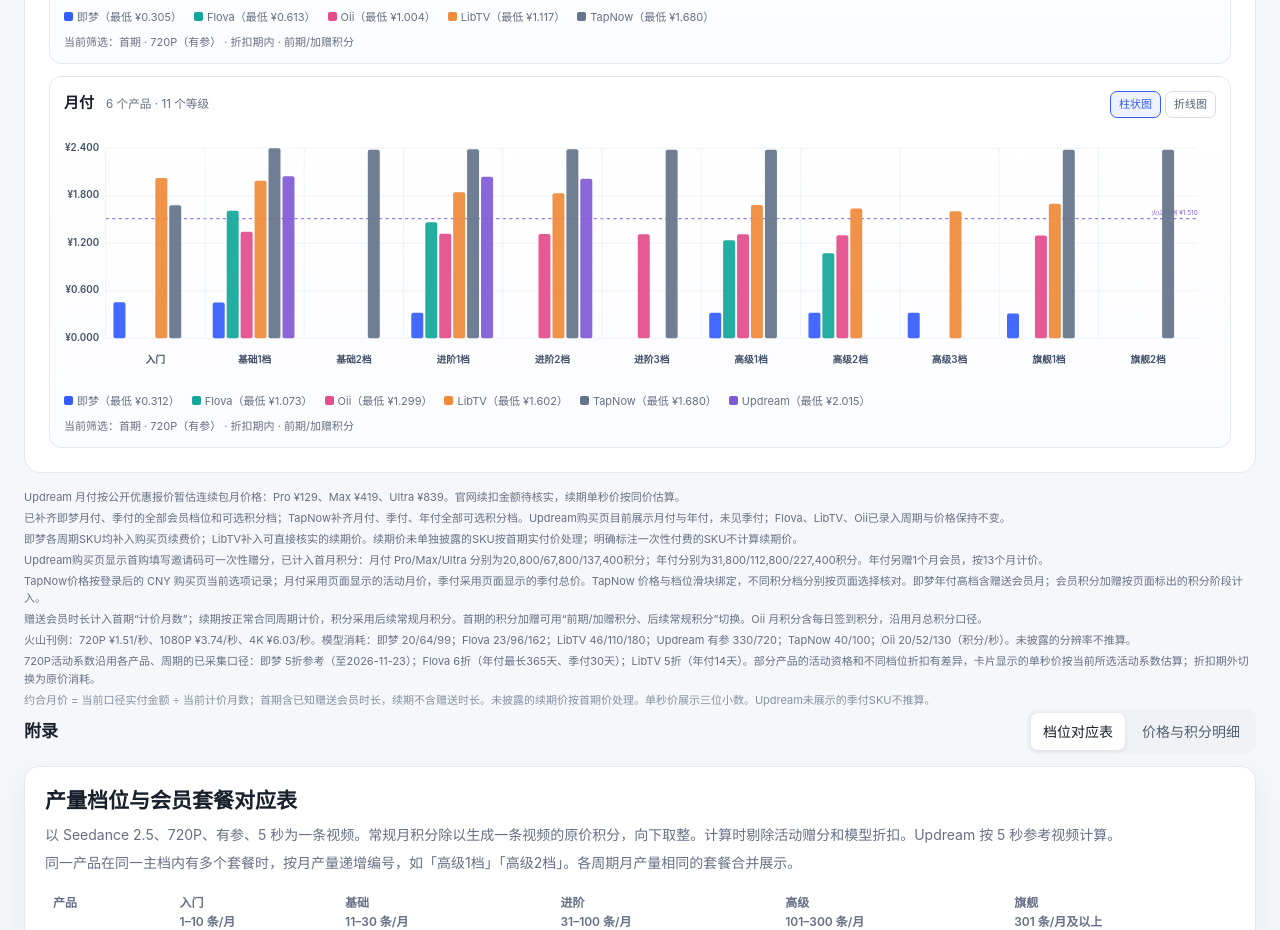
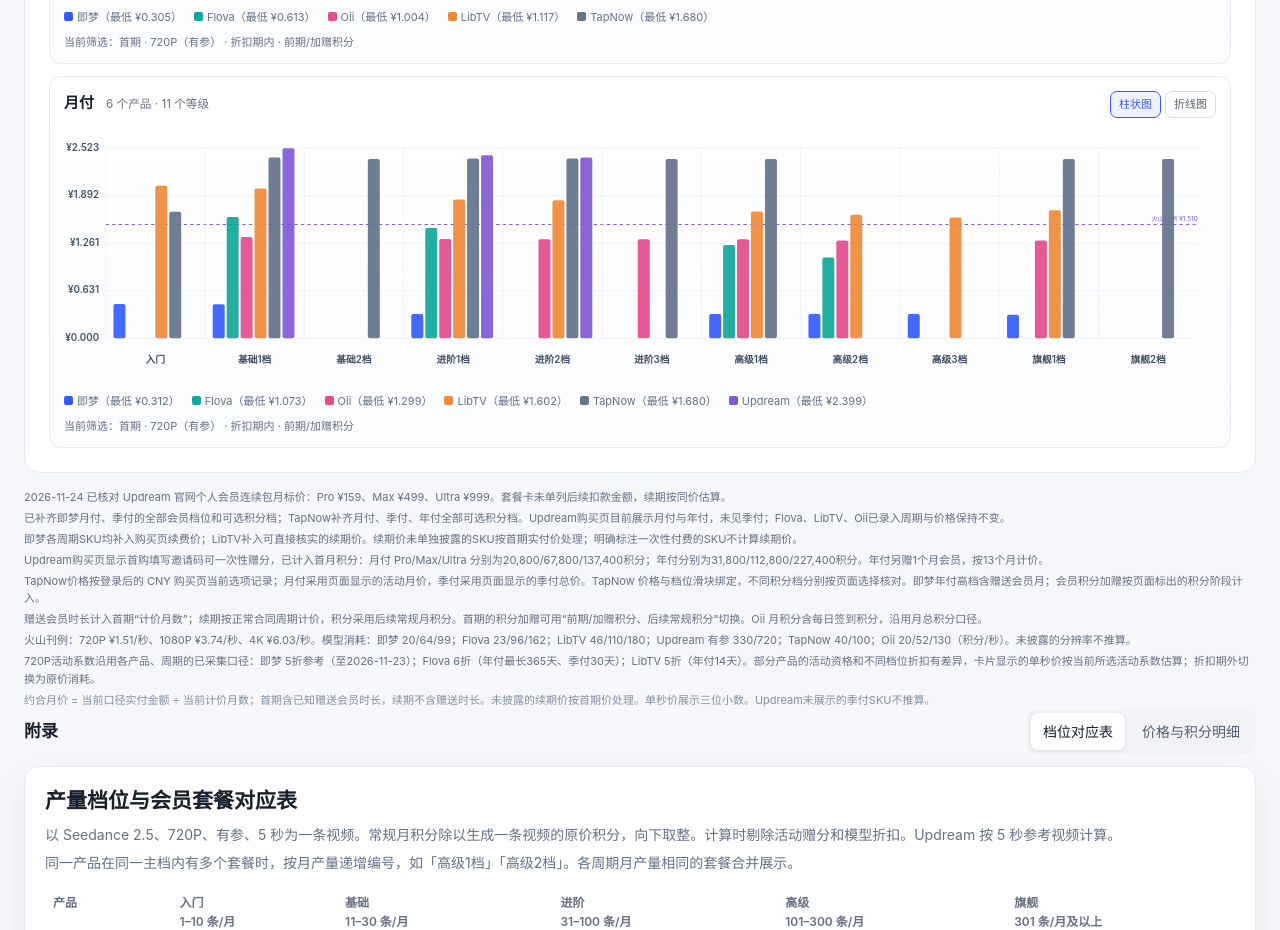
Before and after one commit to shiny-de/sd25-price-compare-site, a plain HTML site: page index.html in a window 1280 px wide. Shown: the part 1640-2570 px from the top of the page. Drawn offline with Linux system fonts and the light colour scheme.

Commit message:
Refresh verified Updream subscription prices

```diff
--- a/index.html
+++ b/index.html
@@ -58,7 +58,7 @@
 <section class="panel" aria-label="各会员SKU单秒价格图表"><div class="panelhead"><div class="legend"><span><i class="dot bar"></i>单秒价</span><span><i class="dot ref"></i>火山刊例</span></div></div><p id="discountNote" class="callout"></p><div class="chart-head"><span>产品 / SKU档位</span><span>单秒价 · 刻度条</span><span style="text-align:right">单秒价</span><span style="text-align:right">相对刊例</span></div><div id="chart"></div></section>
 </div>
 <div id="chart-tip" role="tooltip" hidden></div>
-<footer class="notes"><div>Updream 月付按公开优惠报价暂估连续包月价格：Pro ¥129、Max ¥419、Ultra ¥839。官网续扣金额待核实，续期单秒价按同价估算。</div><div>已补齐即梦月付、季付的全部会员档位和可选积分档；TapNow补齐月付、季付、年付全部可选积分档。Updream购买页目前展示月付与年付，未见季付；Flova、LibTV、Oii已录入周期与价格保持不变。</div><div>即梦各周期SKU均补入购买页续费价；LibTV补入可直接核实的续期价。续期价未单独披露的SKU按首期实付价处理；明确标注一次性付费的SKU不计算续期价。</div><div>Updream购买页显示首购填写邀请码可一次性赠分，已计入首月积分：月付 Pro/Max/Ultra 分别为20,800/67,800/137,400积分；年付分别为31,800/112,800/227,400积分。年付另赠1个月会员，按13个月计价。</div><div>TapNow价格按登录后的 CNY 购买页当前选项记录；月付采用页面显示的活动月价，季付采用页面显示的季付总价。TapNow 价格与档位滑块绑定，不同积分档分别按页面选择核对。即梦年付高档含赠送会员月；会员积分加赠按页面标出的积分阶段计入。</div><div>赠送会员时长计入首期“计价月数”；续期按正常合同周期计价，积分采用后续常规月积分。首期的积分加赠可用“前期/加赠积分、后续常规积分”切换。Oii 月积分含每日签到积分，沿用月总积分口径。</div><div>火山刊例：720P ¥1.51/秒、1080P ¥3.74/秒、4K ¥6.03/秒。模型消耗：即梦 20/64/99；Flova 23/96/162；LibTV 46/110/180；Updream 有参 330/720；TapNow 40/100；Oii 20/52/130（积分/秒）。未披露的分辨率不推算。</div><div>720P活动系数沿用各产品、周期的已采集口径：即梦 5折参考（至2026-11-23）；Flova 6折（年付最长365天、季付30天）；LibTV 5折（年付14天）。部分产品的活动资格和不同档位折扣有差异，卡片显示的单秒价按当前所选活动系数估算；折扣期外切换为原价消耗。</div><div class="source">约合月价 = 当前口径实付金额 ÷ 当前计价月数；首期含已知赠送会员时长，续期不含赠送时长。未披露的续期价按首期价处理。单秒价展示三位小数。Updream未展示的季付SKU不推算。</div></footer>
+<footer class="notes"><div>2026-11-24 已核对 Updream 官网个人会员连续包月标价：Pro ¥159、Max ¥499、Ultra ¥999。套餐卡未单列后续扣款金额，续期按同价估算。</div><div>已补齐即梦月付、季付的全部会员档位和可选积分档；TapNow补齐月付、季付、年付全部可选积分档。Updream购买页目前展示月付与年付，未见季付；Flova、LibTV、Oii已录入周期与价格保持不变。</div><div>即梦各周期SKU均补入购买页续费价；LibTV补入可直接核实的续期价。续期价未单独披露的SKU按首期实付价处理；明确标注一次性付费的SKU不计算续期价。</div><div>Updream购买页显示首购填写邀请码可一次性赠分，已计入首月积分：月付 Pro/Max/Ultra 分别为20,800/67,800/137,400积分；年付分别为31,800/112,800/227,400积分。年付另赠1个月会员，按13个月计价。</div><div>TapNow价格按登录后的 CNY 购买页当前选项记录；月付采用页面显示的活动月价，季付采用页面显示的季付总价。TapNow 价格与档位滑块绑定，不同积分档分别按页面选择核对。即梦年付高档含赠送会员月；会员积分加赠按页面标出的积分阶段计入。</div><div>赠送会员时长计入首期“计价月数”；续期按正常合同周期计价，积分采用后续常规月积分。首期的积分加赠可用“前期/加赠积分、后续常规积分”切换。Oii 月积分含每日签到积分，沿用月总积分口径。</div><div>火山刊例：720P ¥1.51/秒、1080P ¥3.74/秒、4K ¥6.03/秒。模型消耗：即梦 20/64/99；Flova 23/96/162；LibTV 46/110/180；Updream 有参 330/720；TapNow 40/100；Oii 20/52/130（积分/秒）。未披露的分辨率不推算。</div><div>720P活动系数沿用各产品、周期的已采集口径：即梦 5折参考（至2026-11-23）；Flova 6折（年付最长365天、季付30天）；LibTV 5折（年付14天）。部分产品的活动资格和不同档位折扣有差异，卡片显示的单秒价按当前所选活动系数估算；折扣期外切换为原价消耗。</div><div class="source">约合月价 = 当前口径实付金额 ÷ 当前计价月数；首期含已知赠送会员时长，续期不含赠送时长。未披露的续期价按首期价处理。单秒价展示三位小数。Updream未展示的季付SKU不推算。</div></footer>
 <section id="appendix" tabindex="-1" aria-label="附录" style="scroll-margin-top:16px">
 <div class="panelhead"><h2>附录</h2><div class="switch" role="group" aria-label="附录视图"><button type="button" class="active" aria-pressed="true" aria-controls="mapping-panel">档位对应表</button><button type="button" aria-pressed="false" aria-controls="pricing-panel">价格与积分明细</button></div></div>
 <section id="mapping-panel" class="panel tier-guide" aria-labelledby="tier-title">
@@ -101,7 +101,7 @@ const brands=[
 ['年','Starter / 1.5K',569,12,12,1500,1500],['年','Plus / 4.6K',1199,12,12,4600,4600],['年','Ultra / 11.7K',2999,12,12,11700,11700],['年','Ultra / 16.3K',3999,12,12,16300,16300],['年','Pro / 32.8K',6999,12,12,32800,32800],['年','至尊 / 50.5K',10299,12,12,50500,50500],['年','至尊 / 66K',13499,12,12,66000,66000],['年','至尊 / 92K',16999,12,15,159000,92000],
 ['季','Starter / 1.5K',179,3,3,1500,1500],['季','Plus / 4.6K',499,3,3,4600,4600],['季','Ultra / 11.7K',1159,3,3,11700,11700],['季','Ultra / 16.3K',1599,3,3,16300,16300],['季','Pro / 32.8K',2699,3,3,32800,32800],['季','至尊 / 50.5K',3899,3,3,50500,50500],['季','至尊 / 66K',4999,3,3,66000,66000],['季','至尊 / 92K',6699,3,3,92000,92000],
 ['月','Starter / 1.5K',66,1,1,1500,1500],['月','Plus / 4.6K',199,1,1,4600,4600],['月','Ultra / 11.7K',469,1,1,11700,11700],['月','Ultra / 16.3K',649,1,1,16300,16300],['月','Pro / 32.8K',1199,1,1,32800,32800],['月','至尊 / 50.5K',1799,1,1,50500,50500],['月','至尊 / 66K',2299,1,1,66000,66000],['月','至尊 / 92K',3399,1,1,92000,92000]]},
-{name:'Updream',rate:{720:330,1080:720},off:{},campaign:'无模型折扣',plans:[['年','Pro / 19.8K',949,12,13,31800,19800],['年','Max / 64.8K',3109,12,13,112800,64800],['年','Ultra / 131.4K',6309,12,13,227400,131400],['月','Pro / 19.8K',129,1,1,20800,19800],['月','Max / 64.8K',419,1,1,67800,64800],['月','Ultra / 131.4K',839,1,1,137400,131400]]},
+{name:'Updream',rate:{720:330,1080:720},off:{},campaign:'无模型折扣',plans:[['年','Pro / 19.8K',949,12,13,31800,19800],['年','Max / 64.8K',3109,12,13,112800,64800],['年','Ultra / 131.4K',6309,12,13,227400,131400],['月','Pro / 19.8K',159,1,1,20800,19800],['月','Max / 64.8K',499,1,1,67800,64800],['月','Ultra / 131.4K',999,1,1,137400,131400]]},
 {name:'TapNow',rate:{720:40,1080:100},off:{},campaign:'无模型折扣',plans:[['月','Basic / 1.5K',63,1,1,1500,1500],['月','Pro / 3.5K',210,1,1,3500,3500],['月','Pro / 6K',357,1,1,6000,6000],['月','Pro / 9.5K',567,1,1,9500,9500],['月','Pro / 11.5K',686,1,1,11500,11500],['月','Ultimate / 20K',1190,1,1,20000,20000],['月','Ultimate / 36K',2142,1,1,36000,36000],['月','Max / 72K',4284,1,1,72000,72000],['月','Max / 100K',5950,1,1,100000,100000],['季','Basic / 1.5K',189,3,3,1500,1500],['季','Pro / 3.5K',588,3,3,3500,3500],['季','Pro / 6K',1008,3,3,6000,6000],['季','Pro / 9.5K',1512,3,3,9500,9500],['季','Pro / 11.5K',1827,3,3,11500,11500],['季','Ultimate / 20K',3150,3,3,20000,20000],['季','Ultimate / 36K',5292,3,3,36000,36000],['季','Max / 72K',10584,3,3,72000,72000],['季','Max / 100K',14700,3,3,100000,100000],['年','Basic / 1.5K',630,12,12,1500,1500],['年','Pro / 3.5K',2205,12,12,3500,3500],['年','Pro / 6K',3780,12,12,6000,6000],['年','Pro / 9.5K',5586,12,12,9500,9500],['年','Pro / 11.5K',6762,12,12,11500,11500],['年','Ultimate / 20K',11760,12,12,20000,20000],['年','Ultimate / 36K',18144,12,12,36000,36000],['年','Max / 72K',36288,12,12,72000,72000],['年','Max / 100K',50400,12,12,100000,100000]]},
 {name:'Oii',rate:{720:20,1080:52,'4k':130},off:{},campaign:'无模型折扣',plans:[
 ['月','BASE / 1.31K',88,1,1,1310,1310],['月','STAR / 3.93K',259,1,1,3930,3930],['月','PRO / 6.05K',398,1,1,6050,6050],['月','PRO / 9.55K',628,1,1,9550,9550],['月','PRO / 13.55K',891,1,1,13550,13550],['月','APEX / 19.86K',1290,1,1,19860,19860],['月','APEX / 31.86K',2069,1,1,31860,31860],
```
